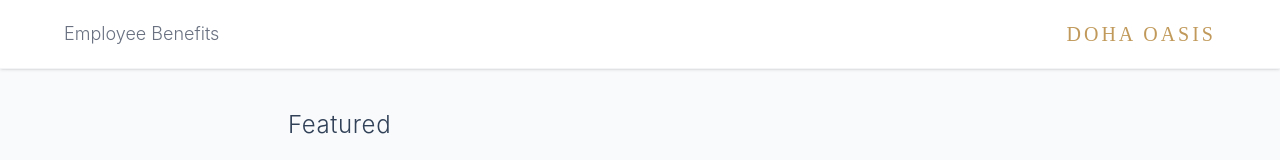
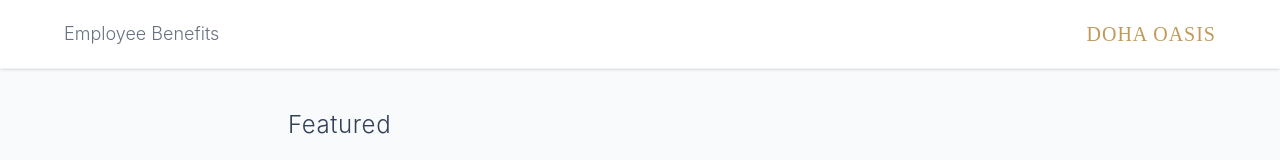
Before and after one commit to ArnavB11/intern_tasks_pt.2, a React (Vite) app: page / in a window 1280 px wide. Shown: the top 160 px of the page. Built offline with nearby package versions, Linux system fonts and the light colour scheme.

Commit message:
style: reduce letter tracking for doha oasis typography

```diff
--- a/src/App.jsx
+++ b/src/App.jsx
@@ -80,7 +80,7 @@ const LoadingScreen = ({ isFadingOut }) => {
 
   return (
     <div className={`fixed inset-0 z-50 flex items-center justify-center bg-black transition-opacity duration-[1500ms] ease-in-out ${isFadingOut ? 'opacity-0 pointer-events-none' : 'opacity-100'}`}>
-      <div className={`text-[#C19A5B] font-bodoni-moda tracking-[0.2em] text-4xl sm:text-5xl md:text-6xl uppercase flex space-x-6 transition-all duration-[2000ms] ease-in-out origin-center ${isFadingOut ? 'scale-[15] blur-md' : 'scale-100 blur-none'}`}>
+      <div className={`text-[#C19A5B] font-bodoni-moda tracking-[0.05em] text-4xl sm:text-5xl md:text-6xl uppercase flex space-x-7 transition-all duration-[2000ms] ease-in-out origin-center ${isFadingOut ? 'scale-[15] blur-md' : 'scale-100 blur-none'}`}>
         <span className={`transition-all duration-1000 ease-out transform ${step >= 1 ? 'opacity-100 translate-y-0 blur-none' : 'opacity-0 translate-y-4 blur-sm'}`}>
           DOHA
         </span>
@@ -137,7 +137,7 @@ export default function App() {
           <div className="text-gray-500 font-light text-lg">
             Employee Benefits
           </div>
-          <div className="text-[#C19A5B] font-bodoni-moda tracking-[0.15em] text-xl uppercase">
+          <div className="text-[#C19A5B] font-bodoni-moda tracking-[0.05em] text-xl uppercase">
             Doha Oasis
           </div>
         </header>
```
